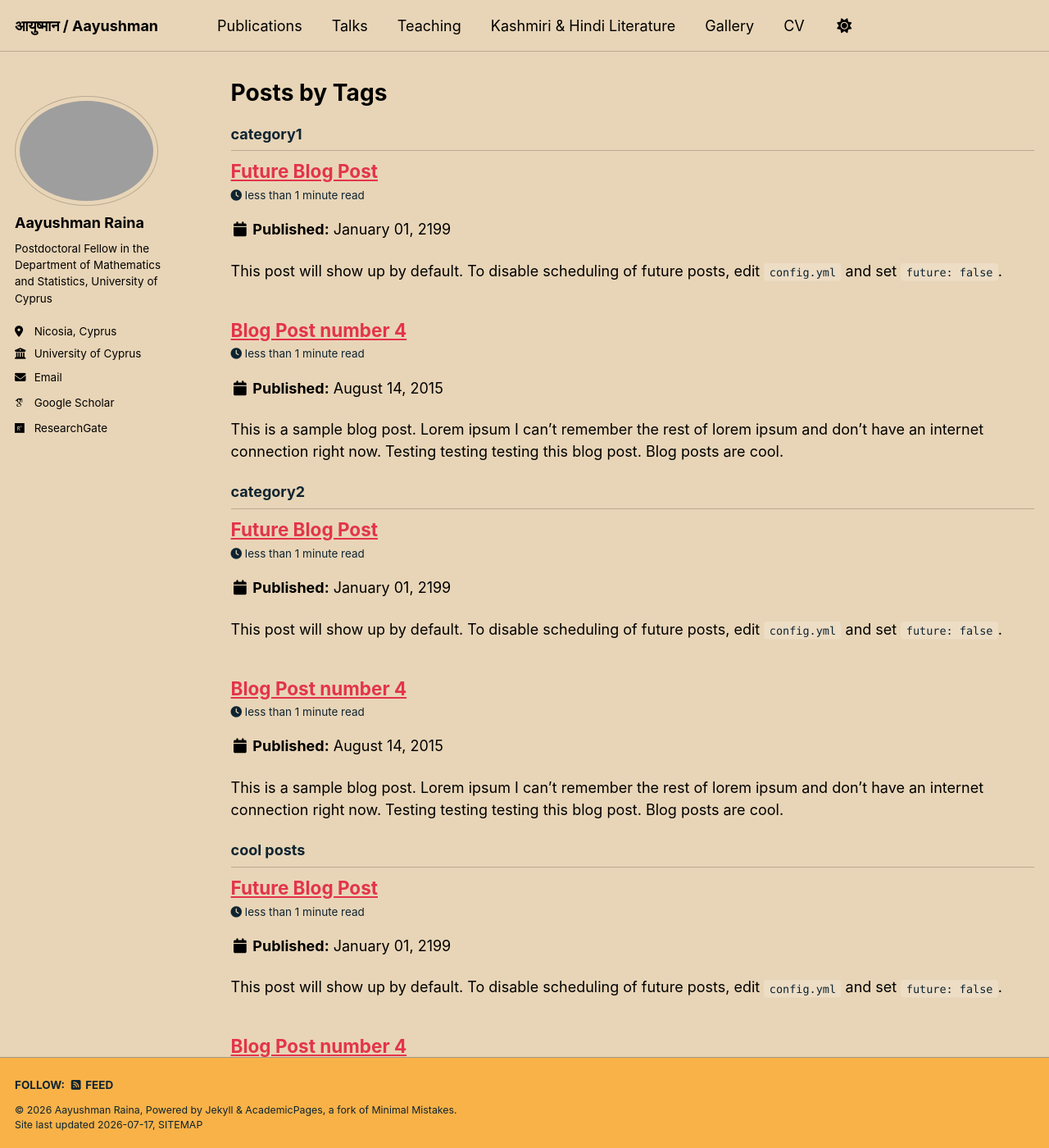
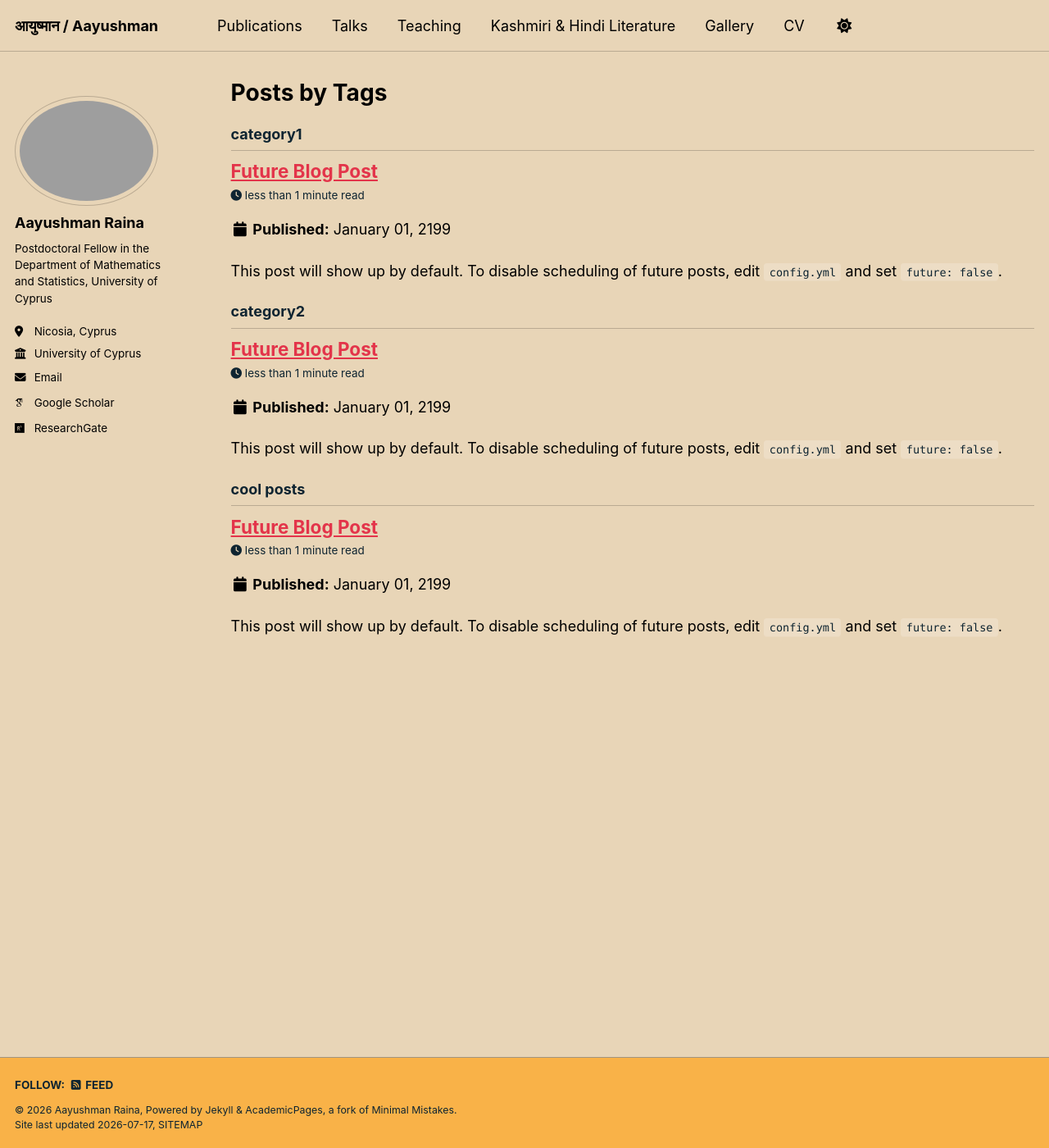
Before and after one commit to Aayushman5/Aayushman5.github.io, a Jekyll site: the page built from _pages/tag-archive.html, in a window 1280 px wide and 1400 px high. Shown: the whole window at 82% size. Built offline with Jekyll 4.4.1, drawn with Linux system fonts in a browser that asks for light colours; some web fonts are replaced; a script bundle is joined from its source files by our own code; library files that are not in the unit come from our copies; some of the changed text lies outside the part shown.

Commit message:
Update 2015-08-14-blog-post-4.md

```diff
--- a/_posts/2015-08-14-blog-post-4.md
+++ b/_posts/2015-08-14-blog-post-4.md
@@ -1,20 +1,6 @@
 ---
-title: 'Blog Post number 4'
-date: 2015-08-14
-permalink: /posts/2012/08/blog-post-4/
-tags:
-  - cool posts
-  - category1
-  - category2
+title: "कश्मीरियत संस्कृति के ताने बाने"
+excerpt: "Kashmiriyat Sanskriti Ke Tane Bane Prithvi Nath Madhup <br/><a href='https://archive.org/details/kashmiriyat-sanskriti-ke-tane-bane-prithvi-nath-madhup' target='_blank'><img src='/images/KSKTB.jpg'>"
+collection: portfolio
 ---
-
-This is a sample blog post. Lorem ipsum I can't remember the rest of lorem ipsum and don't have an internet connection right now. Testing testing testing this blog post. Blog posts are cool.
-
-Headings are cool
-======
-
-You can have many headings
-======
-
-Aren't headings cool?
-------
+You can access the online version here: <a href="https://archive.org/details/kashmiriyat-sanskriti-ke-tane-bane-prithvi-nath-madhup" target="_blank"><strong>Read Online</strong></a>
```
